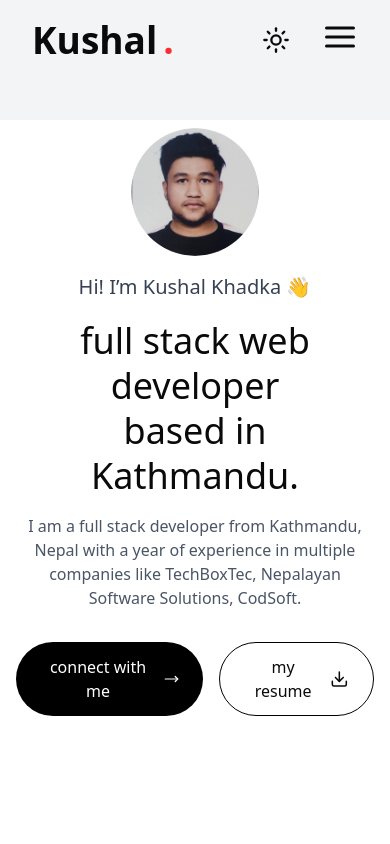
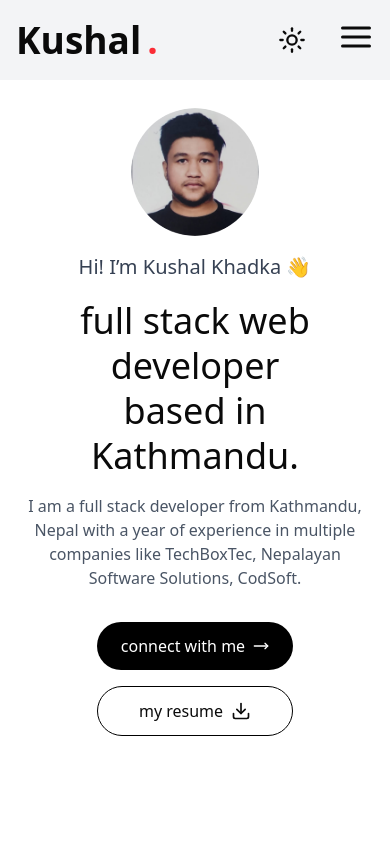
Before and after one commit to Kushal1715/Nextjs-Portfolio, a Next.js app in the folder portfolio/: page / in a window 390 px wide. Shown: the top 844 px of the page. Built offline with nearby package versions, Linux system fonts and the light colour scheme.

Commit message:
homePage completed

```diff
--- a/portfolio/src/components/home/HomePage.tsx
+++ b/portfolio/src/components/home/HomePage.tsx
@@ -24,11 +24,11 @@ const HomePage = () => {
         Solutions, CodSoft.
       </p>
 
-      <div className="flex gap-4 mt-8">
+      <div className="flex flex-col sm:flex-row gap-4 mt-8">
         <button className="bg-black text-white px-6 py-3 rounded-full flex items-center gap-2 cursor-pointer">
           connect with me <MoveRight className="w-4" />
         </button>
-        <button className="border border-black px-6 py-3 rounded-full flex items-center gap-2 cursor-pointer">
+        <button className="border border-black px-6 py-3 rounded-full flex items-center justify-center gap-2 cursor-pointer">
           my resume <Download className="h-5 w-5" />
         </button>
       </div>
--- a/portfolio/src/components/home/Navbar.tsx
+++ b/portfolio/src/components/home/Navbar.tsx
@@ -35,9 +35,9 @@ const Navbar = () => {
     <div
       className={`${
         scrolling ? "border-b-1 border-gray-200" : ""
-      } fixed top-0 left-0 bg-gray-100 w-full h-[120px] z-50`}
+      } fixed top-0 left-0 bg-gray-100 w-full z-50`}
     >
-      <div className="flex items-center justify-between relative px-8 py-3 xl:px-[100px] 2xl:px-[173px] 2xl:py-[20px]">
+      <div className="flex items-center justify-between relative px-4 lg:px-8 py-3 xl:px-[100px] 2xl:px-[173px] 2xl:py-[20px]">
         <div>
           <h1 className="font-semibold text-[37px] xl:text-[45px] tracking-[0px] flex gap-1.5">
             Kushal<span className="text-red-500">.</span>
```
